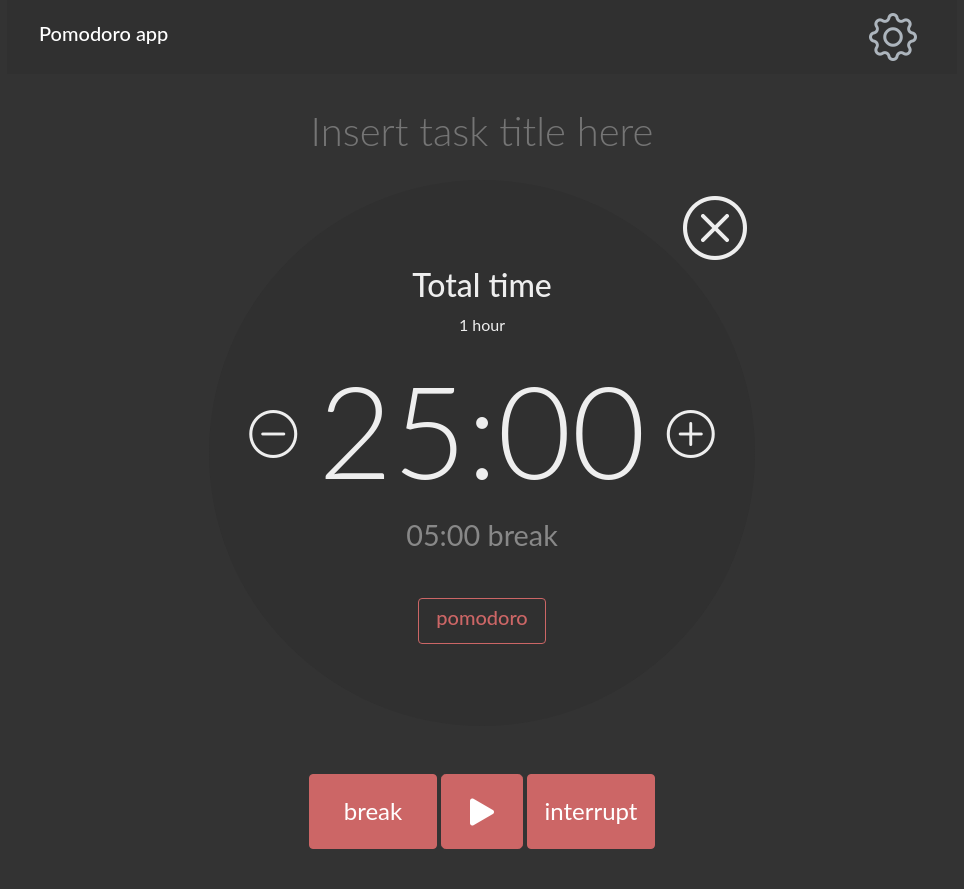
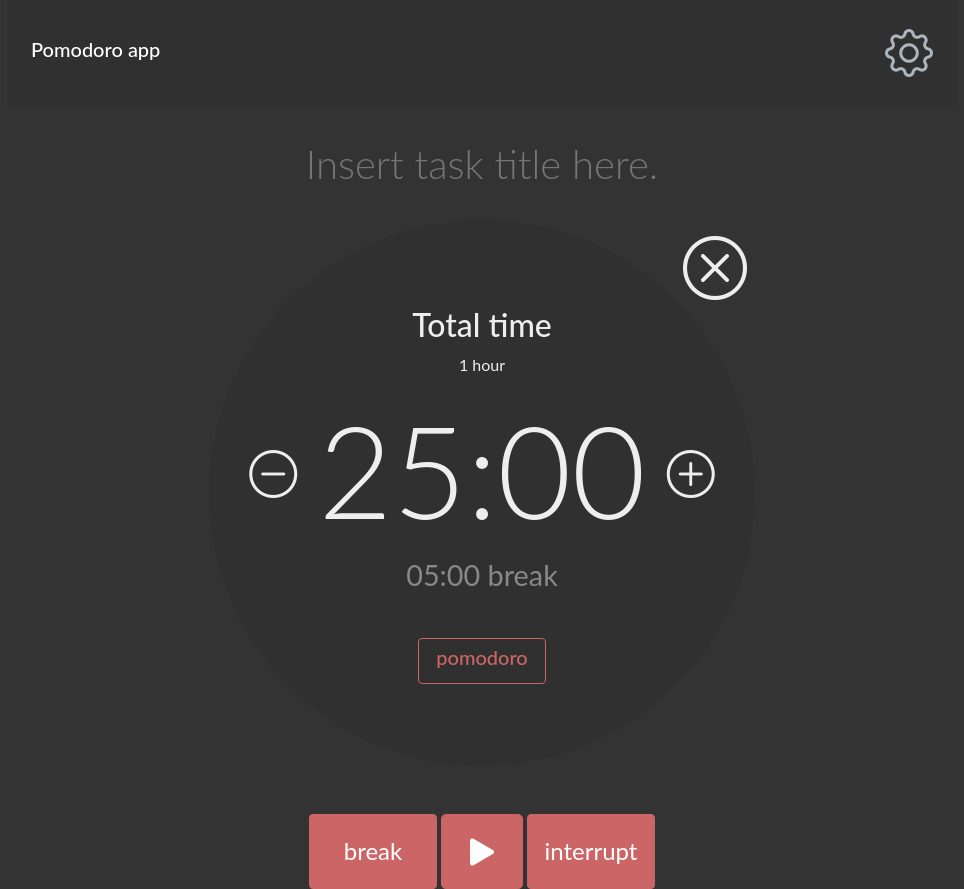
Before and after one commit to kmilewczyk/Pocket-focus, an Angular app: page / in a window 1280 px wide. Shown: the whole page, without its empty margins (158-1122 px from the left). Before the commit the page ends 849 px from the top, so only its background shows below. Built offline with nearby package versions, Linux system fonts and the light colour scheme.

Commit message:
Made title stretch

```diff
--- a/src/pomodoro/pomodoro/pomodoro.component.html
+++ b/src/pomodoro/pomodoro/pomodoro.component.html
@@ -1,17 +1,18 @@
 <div class="container-md">
   <div class="row">
     <nav class="col-lg-10 mx-auto navbar navbar-dark mb-3 p-2 bg-dark dark">
-      <div class="container-fluid">
+      <div class="container-fluid p-1 p-sm-3">
         <h1 class="navbar-brand">Pomodoro app</h1>
         <a role="button" class="text-light">
-          <i class="bi bi-gear display-5 p-2" aria-label="Settings"></i>
+          <i class="bi bi-gear display-5 " aria-label="Settings"></i>
         </a>
       </div>
     </nav>
   </div>
   <div class="row mb-2">
     <div class="col-md-7 mx-auto p-3">
-      <input class="task-title display-6 w-100 rounded-3" type="text" placeholder="Insert task title here" />
+      <textarea appStretch style="resize: none" rows="1" class="task-title display-6 w-100 rounded-3"
+        placeholder="Insert task title here." wrap="soft"></textarea>
     </div>
   </div>
   <div class="row mb-5">
--- a/src/shared/shared.module.ts
+++ b/src/shared/shared.module.ts
@@ -1,10 +1,11 @@
 import { NgModule } from '@angular/core';
 import { CommonModule } from '@angular/common';
 import { HoverClassDirective } from './hover-class/hover-class.directive';
+import { StretchTextareaDirective } from './stretch-textarea/stretch-textarea';
 
 @NgModule({
-  declarations: [HoverClassDirective],
+  declarations: [HoverClassDirective, StretchTextareaDirective],
   imports: [CommonModule],
-  exports: [HoverClassDirective],
+  exports: [HoverClassDirective, StretchTextareaDirective],
 })
 export class SharedModule {}
--- /dev/null
+++ b/src/shared/stretch-textarea/stretch-textarea.ts
@@ -0,0 +1,15 @@
+import { Directive, ElementRef, HostListener } from '@angular/core';
+
+@Directive({
+  selector: '[appStretch]',
+})
+export class StretchTextareaDirective {
+  constructor(public elementRef: ElementRef) {}
+
+  @HostListener('input') onInput() {
+    const elem = this.elementRef.nativeElement;
+
+    elem.style.height = '';
+    elem.style.height = (elem.scrollHeight + 5) + 'px';
+  }
+}
```
